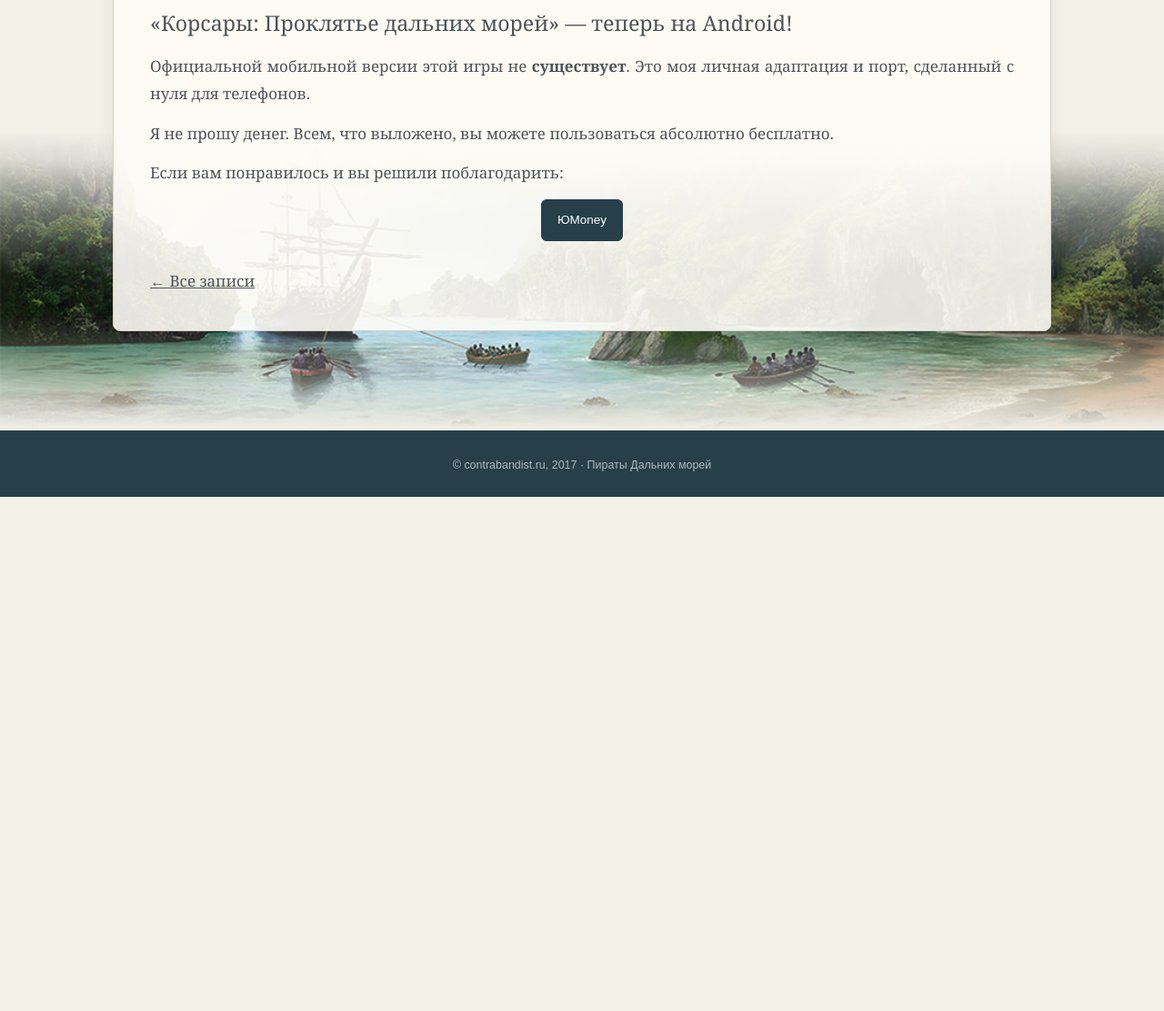
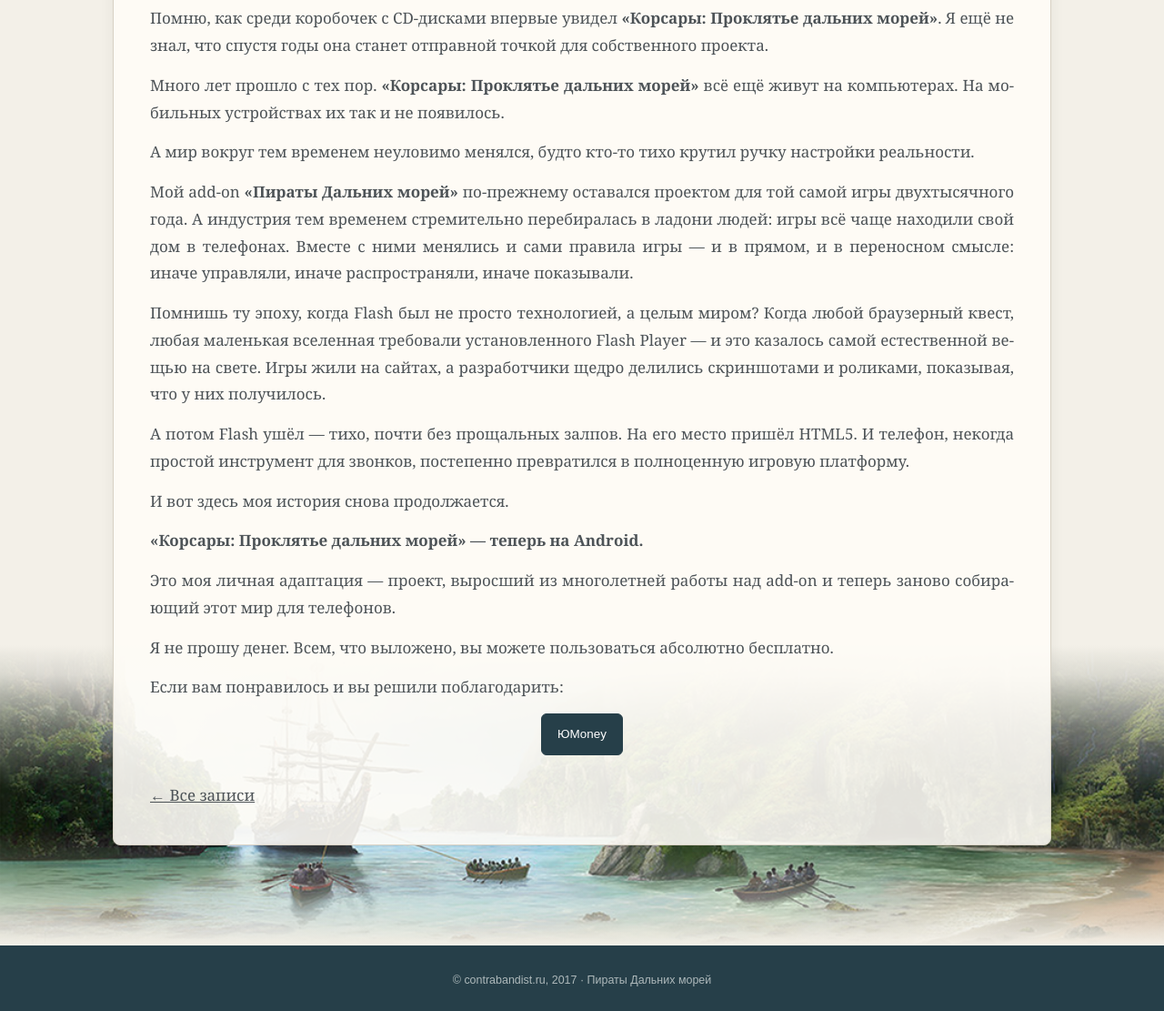
Before and after one commit to tislic/SeaDogsPort, a Jekyll site: the page built from о-проекте.md, in a window 1280 px wide and 1400 px high, scrolled down 404 px. Shown: the part 289-1400 px from the top of the window at 91% size. Built offline with Jekyll 4.4.1, drawn with Linux system fonts in a browser that asks for light colours; before the commit the page ends 1239 px from its top, so only the background shows below that.

Commit message:
Update о-проекте.md

```diff
--- a/о-проекте.md
+++ b/о-проекте.md
@@ -6,9 +6,23 @@
 ---
 ![пираты дальних морей](/assets/images/ART-pirate-DS.png)
 
-### «Корсары: Проклятье дальних морей» — теперь на Android!
+Помню, как среди коробочек с CD-дисками впервые увидел **«Корсары: Проклятье дальних морей»**. Я ещё не знал, что спустя годы она станет отправной точкой для собственного проекта.
 
-Официальной мобильной версии этой игры не **существует**. Это моя личная адаптация и порт, сделанный с нуля для телефонов.
+Много лет прошло с тех пор. **«Корсары: Проклятье дальних морей»** всё ещё живут на компьютерах. На мобильных устройствах их так и не появилось.
+
+А мир вокруг тем временем неуловимо менялся, будто кто-то тихо крутил ручку настройки реальности.
+
+Мой add-on **«Пираты Дальних морей»** по-прежнему оставался проектом для той самой игры двухтысячного года. А индустрия тем временем стремительно перебиралась в ладони людей: игры всё чаще находили свой дом в телефонах. Вместе с ними менялись и сами правила игры — и в прямом, и в переносном смысле: иначе управляли, иначе распространяли, иначе показывали.
+
+Помнишь ту эпоху, когда Flash был не просто технологией, а целым миром? Когда любой браузерный квест, любая маленькая вселенная требовали установленного Flash Player — и это казалось самой естественной вещью на свете. Игры жили на сайтах, а разработчики щедро делились скриншотами и роликами, показывая, что у них получилось.
+
+А потом Flash ушёл — тихо, почти без прощальных залпов. На его место пришёл HTML5. И телефон, некогда простой инструмент для звонков, постепенно превратился в полноценную игровую платформу.
+
+И вот здесь моя история снова продолжается.
+
+**«Корсары: Проклятье дальних морей» — теперь на Android.**
+
+Это моя личная адаптация — проект, выросший из многолетней работы над add-on и теперь заново собирающий этот мир для телефонов.
 
 Я не прошу денег. Всем, что выложено, вы можете пользоваться абсолютно бесплатно.
 
```
